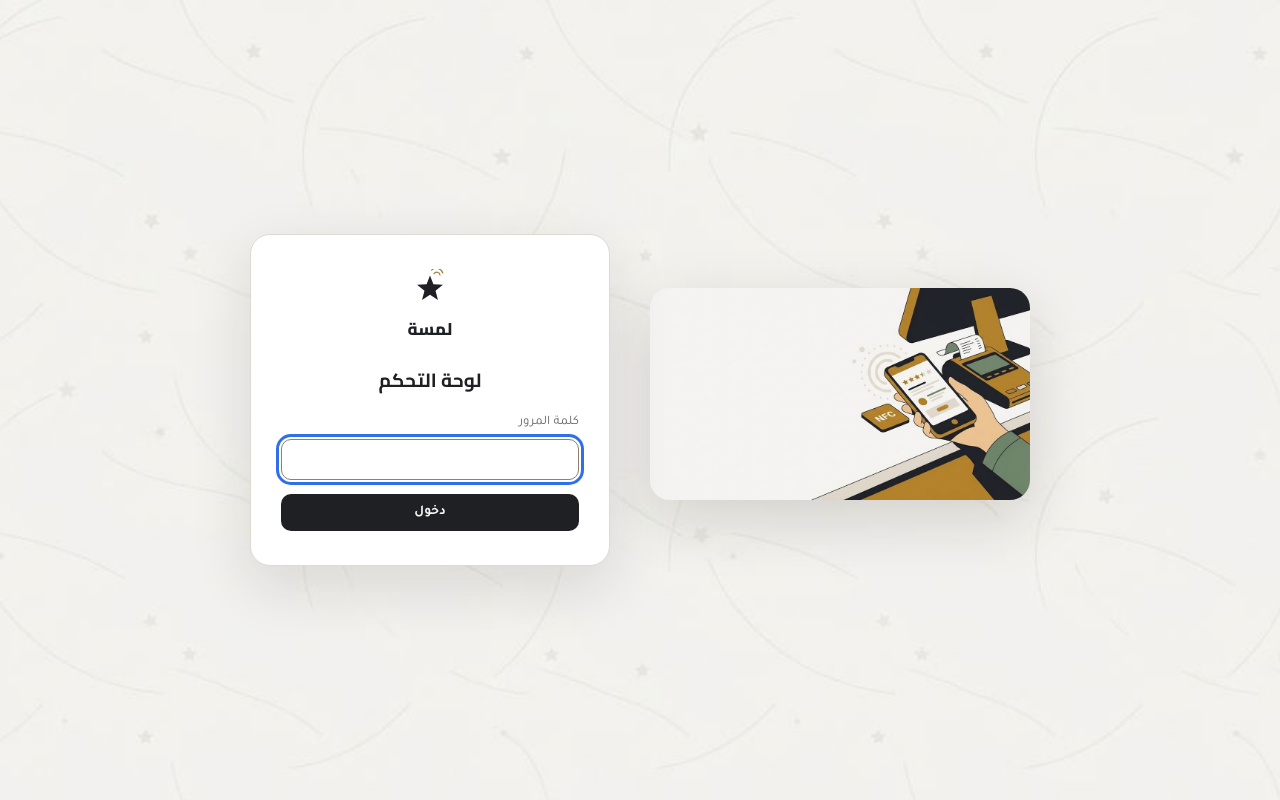
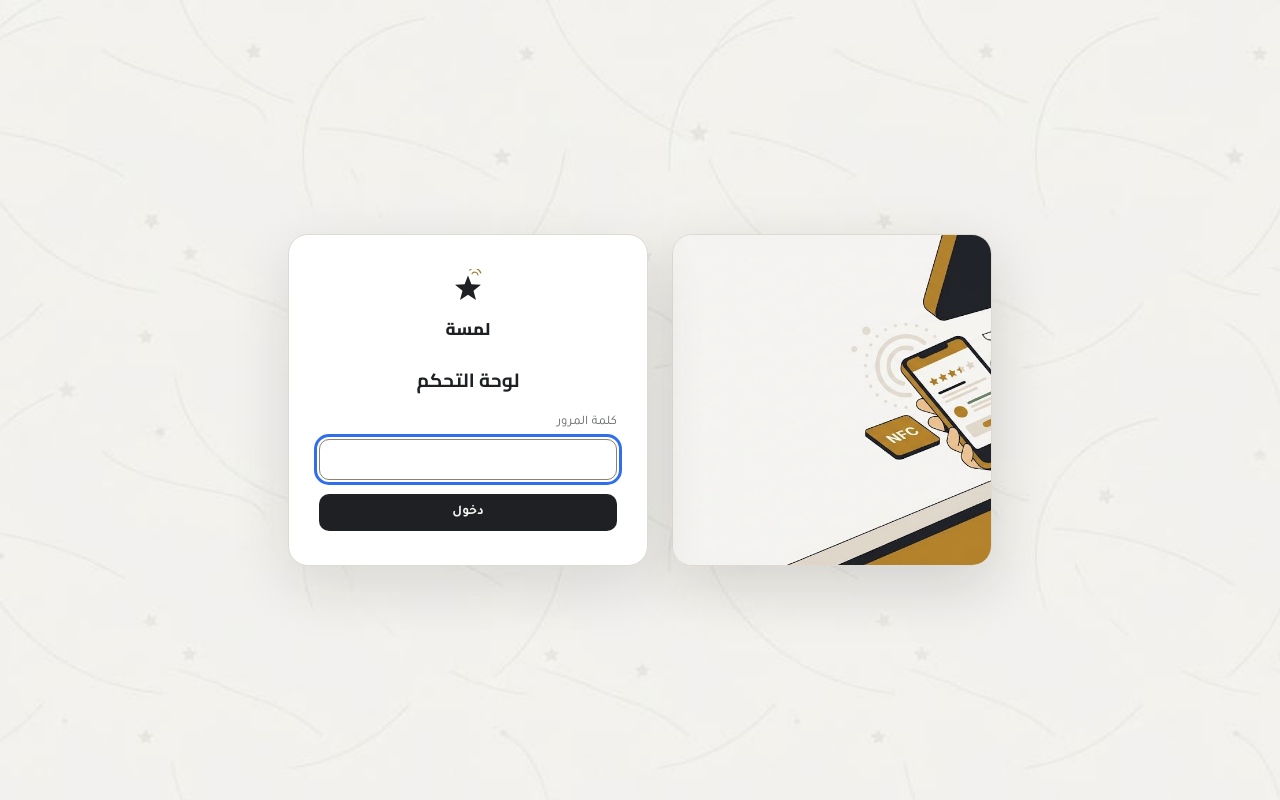
Before and after one commit to ji2v111/Lamsa, a FastAPI app: page /admin/login in a window 1280 px wide. Run offline with FastAPI, Linux system fonts and the light colour scheme.

Commit message:
Fix login layout alignment using original structure

```diff
--- a/app/templates/admin_login.html
+++ b/app/templates/admin_login.html
@@ -4,12 +4,16 @@
 <div class="login-wrap">
   <div class="login-row">
     <div class="login-hero">
-      <img class="for-light" src="/static/illustrations/hero-light.jpg" alt="">
-      <img class="for-dark" src="/static/illustrations/hero-dark.jpg" alt="">
+      <img class="for-light" src="/static/illustrations/hero-light.jpg" alt="لمسة">
+      <img class="for-dark" src="/static/illustrations/hero-dark.jpg" alt="لمسة">
     </div>
     <div class="login-card">
       <div style="display:flex;flex-direction:column;align-items:center;margin-bottom:22px;">
-      <svg viewBox="0 0 100 100" style="width:40px;height:40px;"><path class="logo-star" d="M50,16 L58.52,38.27 L82.34,39.49 L63.79,54.48 L69.99,77.51 L50,64.5 L30.01,77.51 L36.21,54.48 L17.66,39.49 L41.48,38.27 Z"/><path class="logo-ripple" d="M60,12 A8,8 0 0,1 75,15" fill="none" stroke-width="2.8" stroke-linecap="round"/><path class="logo-ripple" d="M54,3 A17,17 0 0,1 82,10" fill="none" stroke-width="2.8" stroke-linecap="round"/></svg>
+        <svg viewBox="0 0 100 100" style="width:40px;height:40px;">
+          <path class="logo-star" d="M50,16 L58.52,38.27 L82.34,39.49 L63.79,54.48 L69.99,77.51 L50,64.5 L30.01,77.51 L36.21,54.48 L17.66,39.49 L41.48,38.27 Z"/>
+          <path class="logo-ripple" d="M60,12 A8,8 0 0,1 75,15" fill="none" stroke-width="2.8" stroke-linecap="round"/>
+          <path class="logo-ripple" d="M54,3 A17,17 0 0,1 82,10" fill="none" stroke-width="2.8" stroke-linecap="round"/>
+        </svg>
         <span style="font-family:'Cairo',sans-serif;font-weight:800;font-size:17px;margin-top:6px;">لمسة</span>
       </div>
       <h1 style="text-align:center;">لوحة التحكم</h1>
@@ -22,4 +26,29 @@
     </div>
   </div>
 </div>
+
+<style>
+  /* ضبط التناسق والتوازن مع الحفاظ على نفس العناصر الأصلية */
+  .login-row {
+    gap: 24px;
+    align-items: stretch;
+  }
+  .login-hero {
+    max-width: 320px;
+    display: flex;
+    align-items: center;
+    justify-content: center;
+  }
+  .login-hero img {
+    height: 100%;
+    object-fit: cover;
+    border: 1px solid var(--line);
+  }
+  .login-card {
+    display: flex;
+    flex-direction: column;
+    justify-content: center;
+    margin-bottom: 0;
+  }
+</style>
 {% endblock %}
```
Lines whose indentation alone changed are shown as unchanged.
